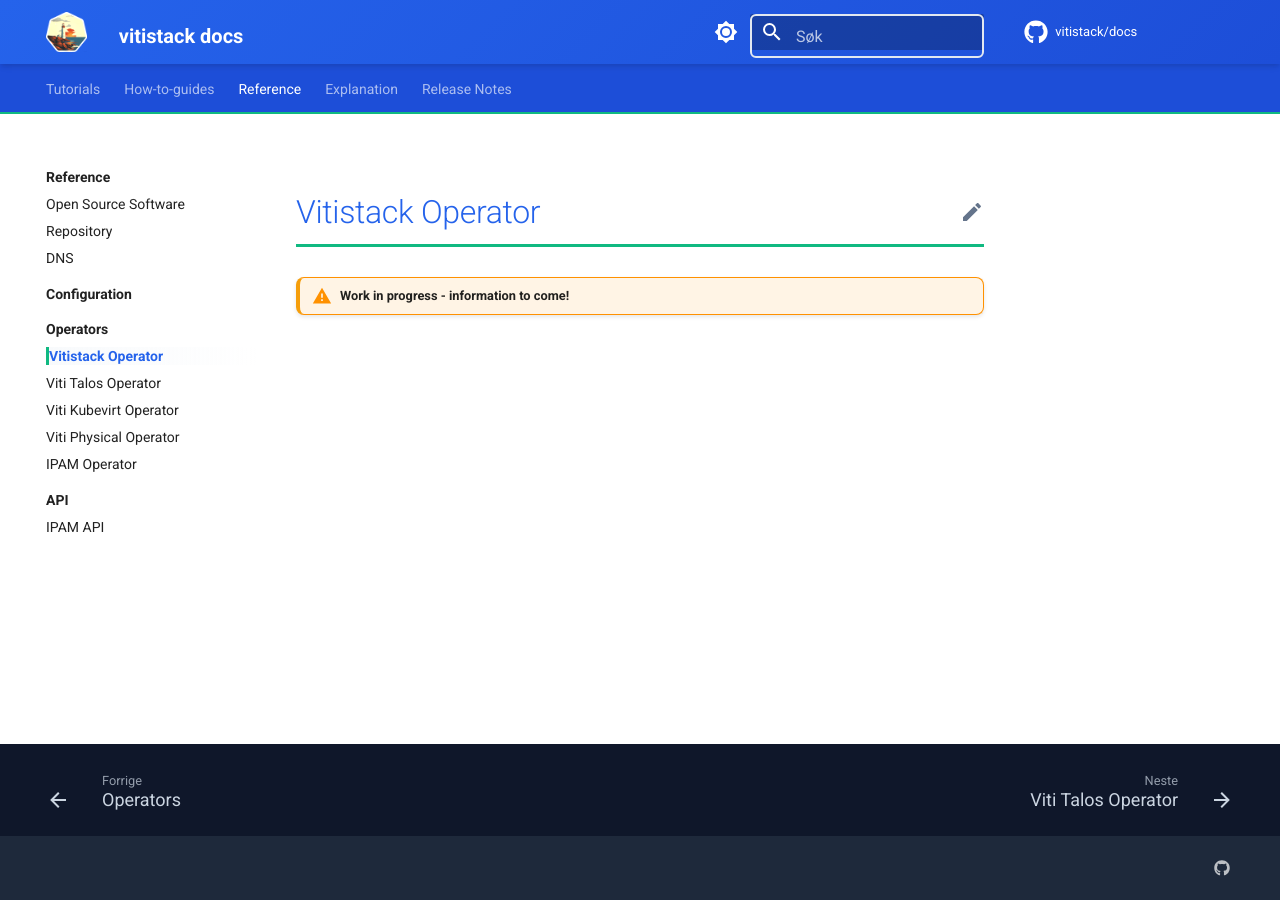
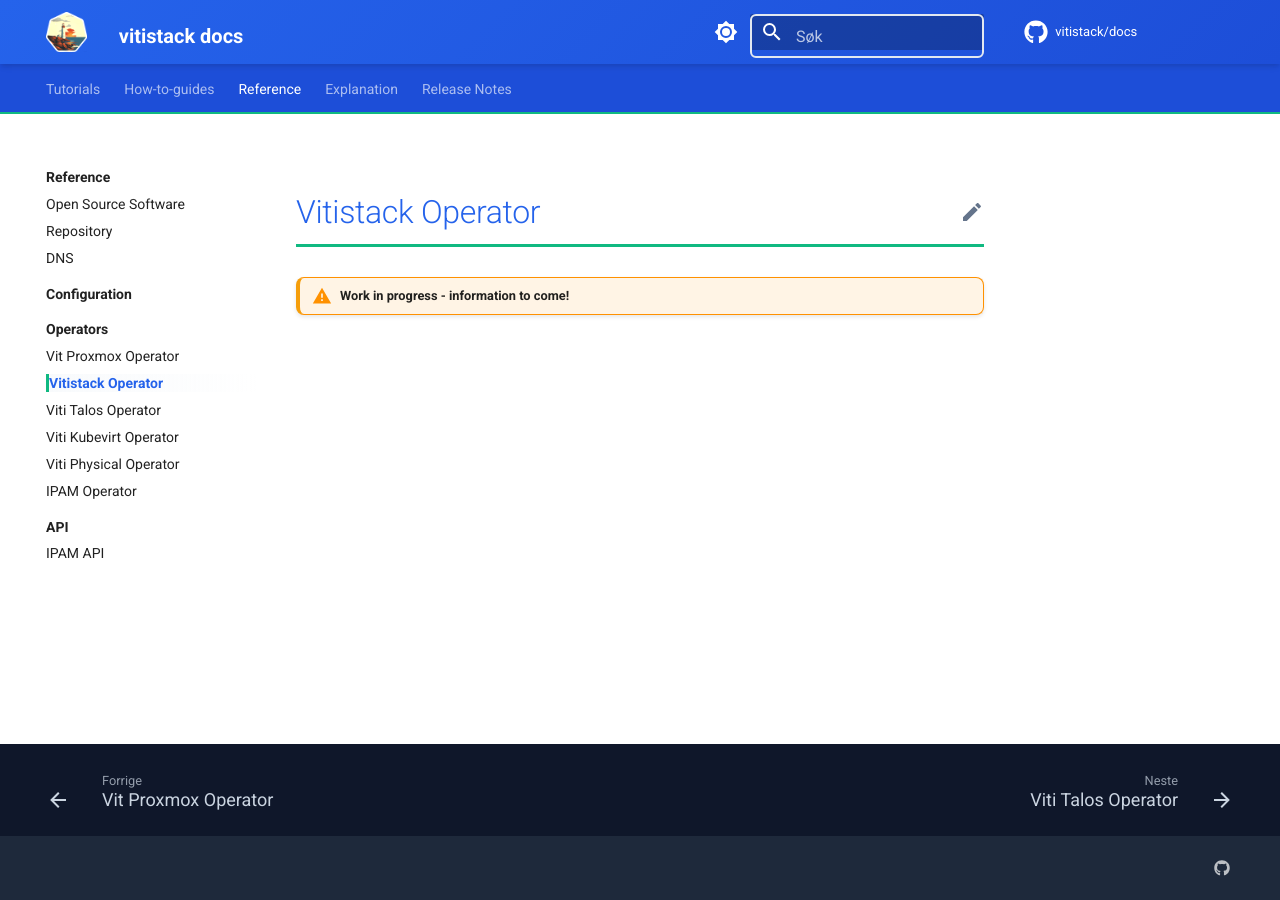
Before and after one commit to vitistack/docs, an MkDocs documentation site: the page built from docs/reference/operators/vitistack-operator.md, in a window 1280 px wide. Built offline with MkDocs 1.6.1 and Material for MkDocs 9.7.7, drawn with Linux system fonts in a browser that asks for light colours; comment, search, counter and statistics services are not loaded.

Commit message:
added proxmox operator

```diff
--- /dev/null
+++ b/docs/reference/operators/viti-proxmox-operator.md
@@ -0,0 +1,3 @@
+# Vit Proxmox Operator
+
+!!! warning "Work in progress - information to come!"
--- a/mkdocs.yml
+++ b/mkdocs.yml
@@ -85,6 +85,7 @@
       - reference/configuration/index.md
     - Operators:
       - reference/operators/index.md
+      - reference/operators/viti-proxmox-operator.md
       - reference/operators/vitistack-operator.md
       - reference/operators/viti-talos-operator.md
       - reference/operators/viti-kubevirt-operator.md
```
